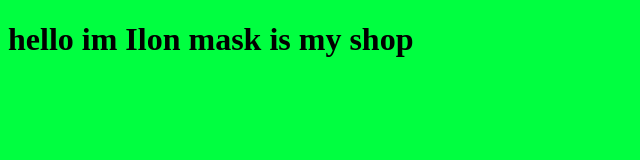
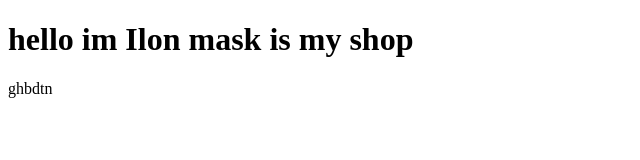
Before and after one commit to nemoleyn228/nemoleyn228.github.io, a plain HTML site: page index.html in a window 1280 px wide. Shown: the whole page, without its empty margins (0-640 px from the left). Drawn offline with Linux system fonts and the light colour scheme.

Commit message:
lesson 2

```diff
--- a/index.html
+++ b/index.html
@@ -9,3 +9,6 @@
 
 </body>
 </html>
+<head>
+  ghbdtn
+</head>
--- a/style.css
+++ b/style.css
@@ -1,3 +1,3 @@
 body {
-  background-color: rgb(0, 255, 64);
+  background-color: rgb(255, 255, 255);
 }
```
